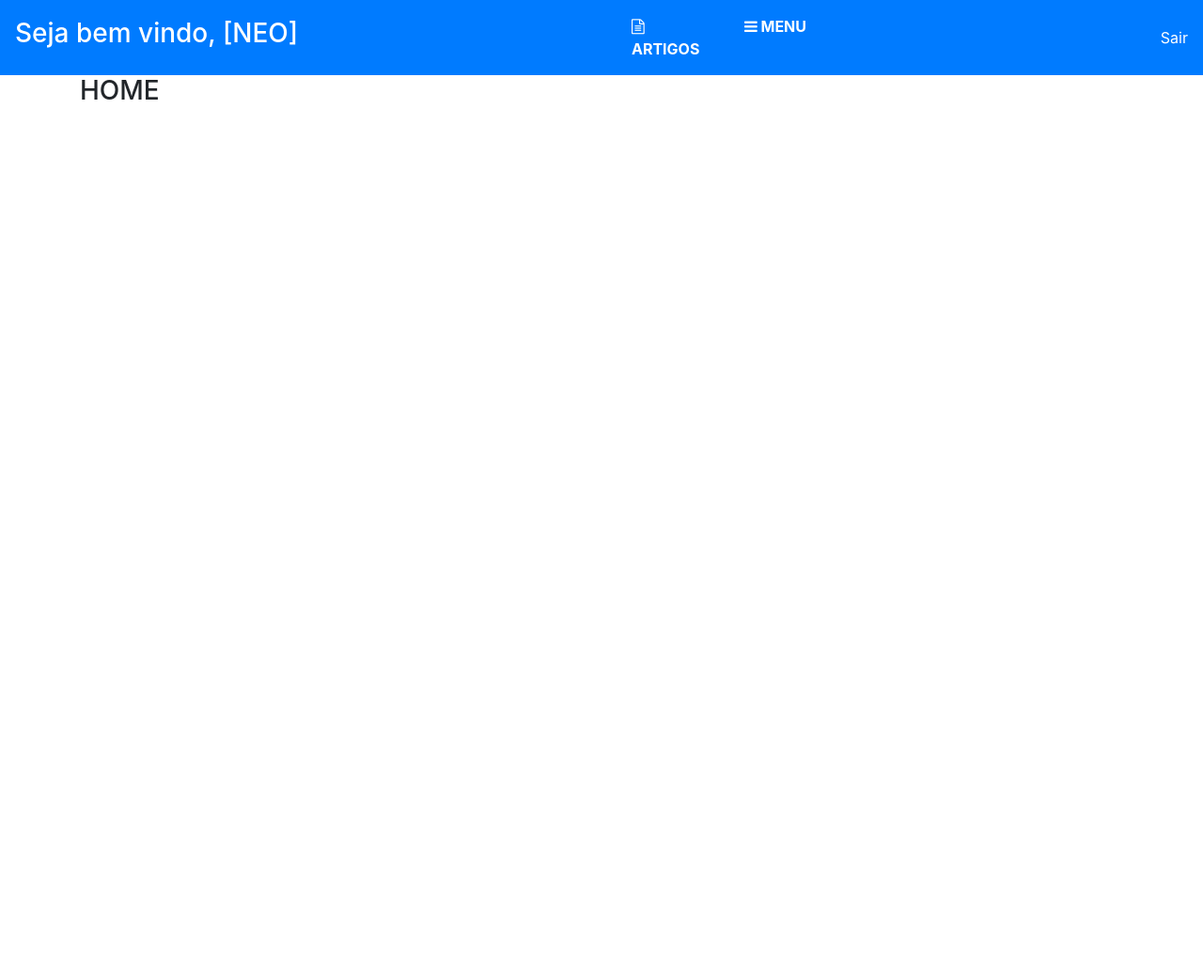
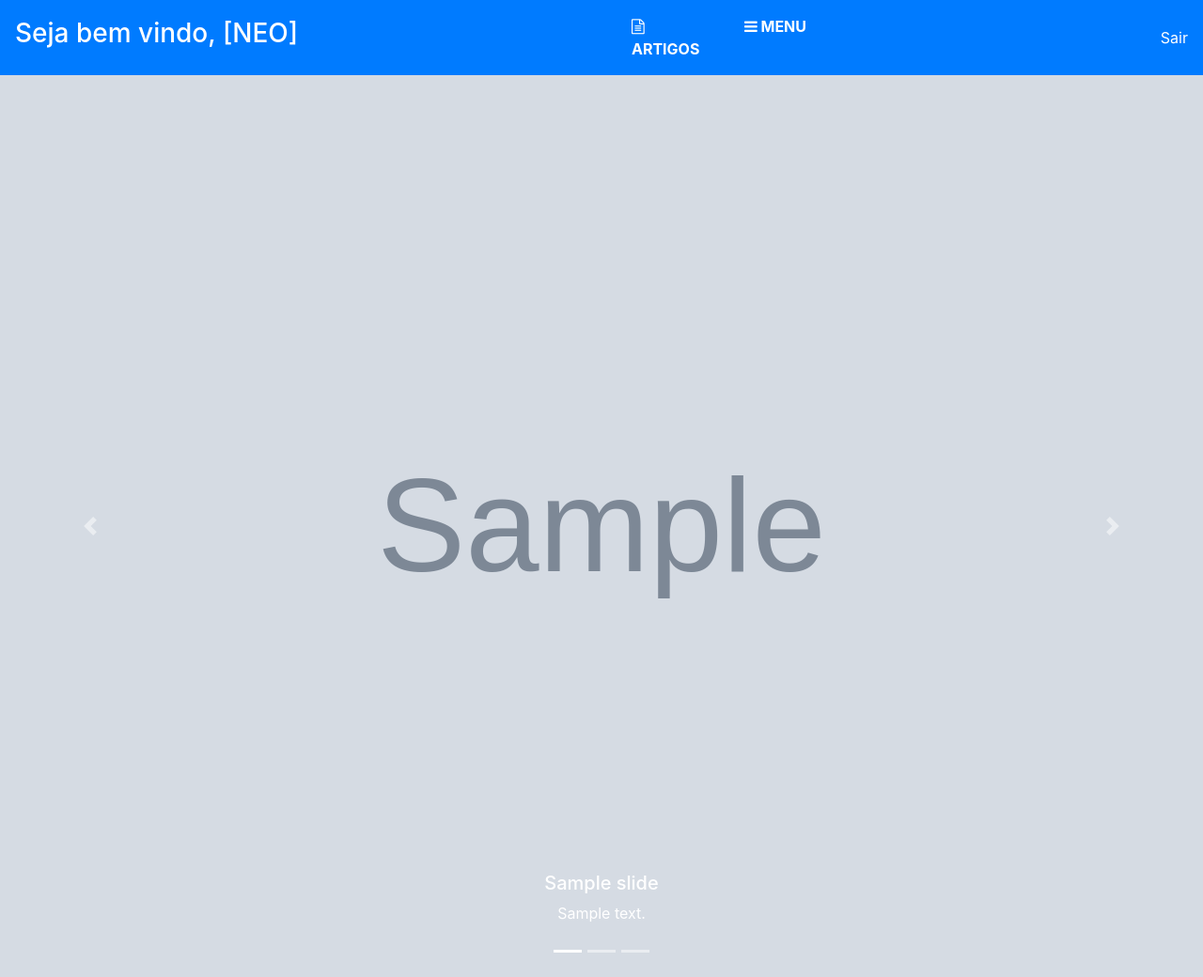
Before and after one commit to TheNeoCarvalho/php-mysql-aulas, a PHP site: page / in a window 1280 px wide. Shown: the whole page at 94% size. Before the commit the page ends 106 px from the top, so only its background shows below. Run offline with PHP 8.4, Linux system fonts and the light colour scheme; a user stored in the database is signed in; data comes from the database, SQL or seed files in the repository; tables that the repository leaves empty or names only in its code hold one stand-in row (values such as "Sample post"); grey boxes marked "Sample" are stand-in pictures.

Commit message:
Slides do BD

```diff
--- a/index.php
+++ b/index.php
@@ -1,5 +1,7 @@
-<?php include('MeuMenu.php')?>
-	<div class="container">
+
+<?php include('MeuMenu.php');
+
+?>
 	<?php
 		if(isset($_REQUEST['page'])){
 			include("pages/".$_REQUEST['page'].".php");
@@ -7,6 +9,5 @@
 			include('pages/home.php');
 	    }
 	?>
-	</div>
 </body>
 </html>
--- a/pages/home.php
+++ b/pages/home.php
@@ -1 +1,3 @@
-<h3>HOME</h3>
+<?php
+include('slides.php');
+?>
--- /dev/null
+++ b/slides.php
@@ -0,0 +1,51 @@
+<div id="carouselExampleIndicators" class="carousel slide" data-ride="carousel">
+  <ol class="carousel-indicators">
+    <li data-target="#carouselExampleIndicators" data-slide-to="0" class="active"></li>
+    <li data-target="#carouselExampleIndicators" data-slide-to="1"></li>
+    <li data-target="#carouselExampleIndicators" data-slide-to="2"></li>
+  </ol>
+  <div class="carousel-inner">
+
+   	<?php
+
+   		$class = "ativo";
+		$sql = "SELECT * FROM slides";
+		$query = mysqli_query($conexao, $sql);
+		while ($slide = mysqli_fetch_assoc($query)){
+
+			if($class == "ativo"){
+
+			echo '
+			    <div class="carousel-item active">
+			      <img class="d-block w-100" src="img/'.$slide['img'].'">
+			      <div class="carousel-caption d-none d-md-block">
+				    <h5>'.$slide['titulo'].'</h5>
+				    <p>'.$slide['descricao'].'</p>
+			 	  </div>
+			    </div>';
+			    $class = "inativo";
+
+			}else{
+
+			echo '<div class="carousel-item">
+			      <img class="d-block w-100" src="img/'.$slide['img'].'">
+			      <div class="carousel-caption d-none d-md-block">
+				    <h5>'.$slide['titulo'].'</h5>
+				    <p>'.$slide['descricao'].'</p>
+			 	  </div>
+			    </div>';
+
+			}
+
+		}
+ ?>
+
+  <a class="carousel-control-prev" href="#carouselExampleIndicators" role="button" data-slide="prev">
+    <span class="carousel-control-prev-icon" aria-hidden="true"></span>
+    <span class="sr-only">Previous</span>
+  </a>
+  <a class="carousel-control-next" href="#carouselExampleIndicators" role="button" data-slide="next">
+    <span class="carousel-control-next-icon" aria-hidden="true"></span>
+    <span class="sr-only">Next</span>
+  </a>
+</div>
```
Also changed, not shown: img/slide.svg (added), img/slide01.jpg (added), img/slide02.jpg (added), img/slide03.png (added). Lines whose indentation alone changed are shown as unchanged.
